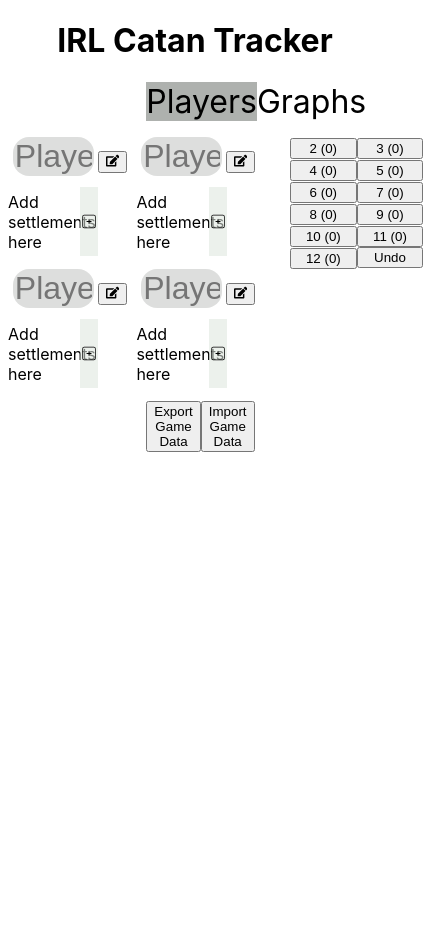
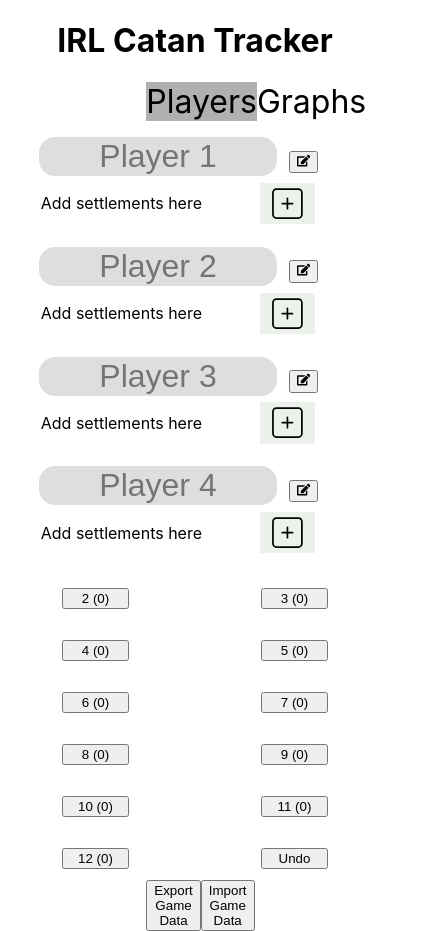
Before and after one commit to paulwiskow/Catan-Tracker, a React (Create React App) app: page / in a window 390 px wide. Shown: the whole page, 423 px wide, since content can reach past the window. Before the commit the page ends 844 px from the top, so only its background shows below. Built offline with nearby package versions, Linux system fonts and the light colour scheme.

Commit message:
Changed styling to be more dynamic

```diff
--- a/src/App.js
+++ b/src/App.js
@@ -323,12 +323,14 @@
 		</div>
 		{toggle && (
 			<div className="player-edit-container">
-				{playerComponents}
+				<div className="players-column">
+					{playerComponents}
+					{displayableDieHistory.reverse()}
+				</div>
 				<div className="die-container">
 					{dieElements}
 					<button className="undo-button" onClick={() => changeDieValue(dieHistory.length > 0 ? dieHistory[dieHistory.length - 1]: null, false)}>Undo</button>
 				</div>
-				{displayableDieHistory.reverse()}
 			</div>
 		)}
 
--- a/src/style/dice.css
+++ b/src/style/dice.css
@@ -1,16 +1,56 @@
+/* 1) Two-column flex layout; columns don’t affect each other’s height */
+.player-edit-container {
+    display: flex;
+    align-items: flex-start; /* don’t stretch columns to same height */
+    gap: 16px;
+    /* remove earlier absolute sidebar approach */
+    /* position: relative;
+    padding-right: clamp(240px, 28vw, 360px); */
+}
+
+/* 2) Players live in their own responsive grid in the left column */
+.players-column {
+    flex: 1 1 auto;
+    display: grid;
+    grid-template-columns: repeat(auto-fit, minmax(280px, 1fr));
+    gap: 16px;
+}
+
+/* 3) Dice as a fixed-width sidebar on the right */
 .die-container {
-    grid-column-start: 3;
-    grid-column-end: 4;
-    grid-row-start: 1;
+    position: sticky; /* keep visible while scrolling players */
+    top: 0;
+    align-self: flex-start; /* don’t stretch to players’ height */
+
+    flex: 0 0 clamp(240px, 28vw, 360px);
+    width: clamp(240px, 28vw, 360px);
+    margin: 0;
 
     display: grid;
-    grid-template-columns: 1fr 1fr;
-    grid-template-rows: 1fr 1fr 1fr 1fr 1fr 1fr;
-    margin: auto;
+    grid-template-columns: 1fr 1fr; /* 2 x N */
+    grid-auto-rows: minmax(44px, auto);
+    gap: 8px;
     place-items: center;
-    width: 50%;
+
+    max-height: 80vh; /* scroll internally if tall */
+    overflow: auto;
 }
 
+/* 4) Responsive: stack on small screens */
+@media (max-width: 900px) {
+    .player-edit-container {
+        flex-direction: column;
+    }
+    .die-container {
+        position: static;
+        width: 100%;
+        flex: 0 0 auto;
+        max-height: none;
+        overflow: visible;
+    }
+}
+
+/* keep existing child styles */
 .die-button-container {
     height: auto;
     text-align: center;
```
